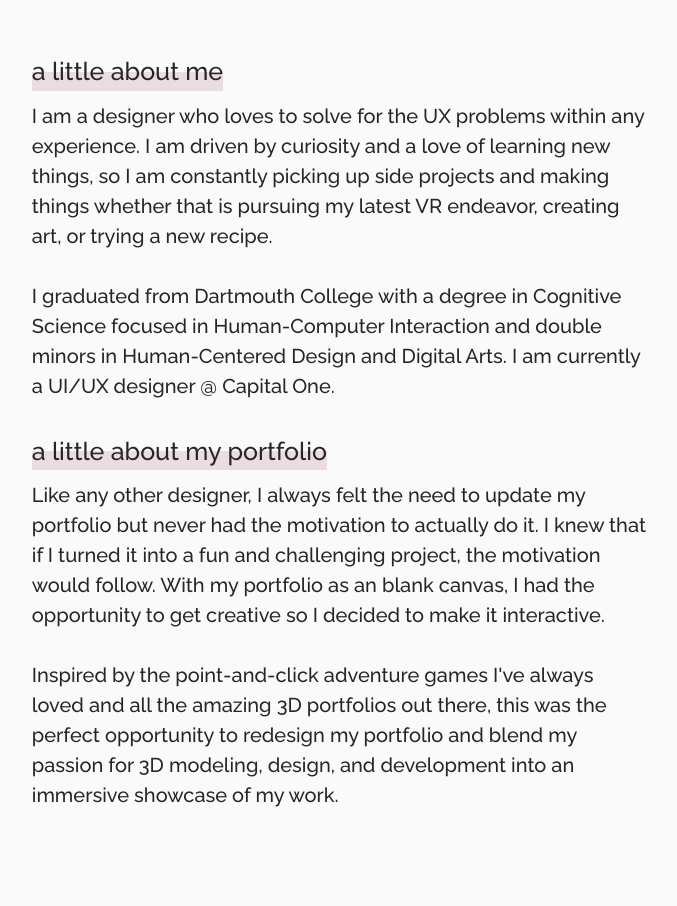
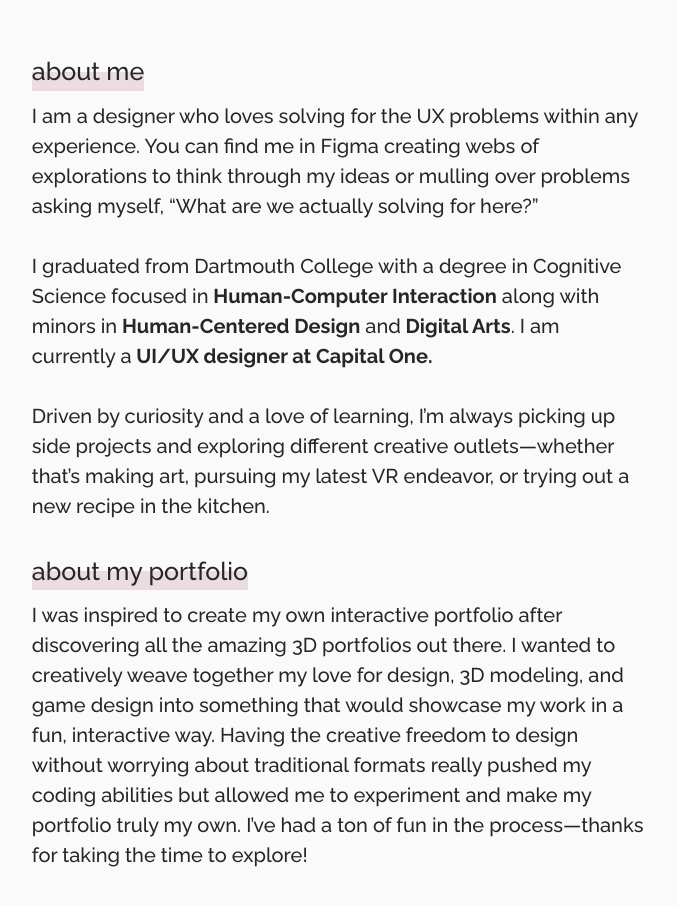
Before and after one commit to caxawu/updated-portfolio, a React (Vite) app: page / in a window 1280 px wide. Shown: the part 1200-2106 px from the top of the page, without its empty margins (301-978 px from the left). Built offline with nearby package versions, Linux system fonts and the light colour scheme.

Commit message:
updated copy of about me

```diff
--- a/src/staticPages/About.jsx
+++ b/src/staticPages/About.jsx
@@ -35,7 +35,7 @@ const About = () => {
               <div className='option-and-arrow'>
                 <div className='labels'>
                   <div className='highlight-pink text-title spacing-05'>Interactive portfolio</div>
-                  <div className='label-secondary light'> Click around the room to <br />explore my projects</div>
+                  <div className='label-secondary light'> Click around the room to<br />explore my projects in 3D</div>
                 </div>
                 <img src={loopyArrow} alt='dotted arrow' loading='eager' className='loopy-arrow' />
               </div>
@@ -50,7 +50,7 @@ const About = () => {
             <div className='option'>
               <div className='labels'>
                 <div className='highlight-pink text-title spacing-05'>Static portfolio</div>
-                <div className='label-secondary light'>Learn about my projects <br />without all the website-iness</div>
+                <div className='label-secondary light'>Learn about my projects <br />without the extra dimension</div>
               </div>
               <img
               src={placeholderStatic}
@@ -78,27 +78,31 @@ const About = () => {
       <div className='bottom-container' id='about-me'>
       <img src={profilePic} alt='Profile picture' loading='eager' />
         <div className='text'>
-          <div className='highlight-pink text-secondary'>a little about me</div>
+          <div className='highlight-pink text-secondary'>about me</div>
           <div className='bio'>
-            I am a designer who loves to solve for the UX problems within any experience. I am driven by curiosity and a
-            love of learning new things, so I am constantly picking up side projects and making things whether that is
-            pursuing my latest VR endeavor, creating art, or trying a new recipe.
+          I am a designer who loves solving for the UX problems within any experience. You can find me in Figma creating
+          webs of explorations to think through my ideas or mulling over problems asking myself, “What are we actually
+          solving for here?”
             <br /><br />
-            I graduated from Dartmouth College with a degree in Cognitive Science focused in Human-Computer Interaction
-            and double minors in Human-Centered Design and Digital Arts. I am currently a UI/UX designer @ Capital One.
+            I graduated from Dartmouth College with a degree in Cognitive Science focused in
+            <span className='bold'> Human-Computer Interaction</span> along with minors in
+            <span className='bold'> Human-Centered Design</span> and
+            <span className='bold'> Digital Arts</span>. I am currently a
+            <span className='bold'> UI/UX designer at Capital One.</span>
+            <br /><br />
+            Driven by curiosity and a love of learning, I’m always picking up side projects and exploring different
+            creative outlets—whether that’s making art, pursuing my latest VR endeavor, or trying out a new recipe
+            in the kitchen.
           </div>
         </div>
         <div className='text'>
-          <div className='highlight-pink text-secondary'>a little about my portfolio</div>
+          <div className='highlight-pink text-secondary'>about my portfolio</div>
           <div className='bio'>
-          Like any other designer, I always felt the need to update my portfolio but never had the motivation to actually
-          do it. I knew that if I turned it into a fun and challenging project, the motivation would follow.
-          With my portfolio as an blank canvas, I had the opportunity to get creative so I decided to make it
-          interactive.
-          <br /><br />
-          Inspired by the point-and-click adventure games I've always loved and all the amazing 3D portfolios
-          out there, this was the perfect opportunity to redesign my portfolio and blend my passion for 3D modeling,
-          design, and development into an immersive showcase of my work.
+          I was inspired to create my own interactive portfolio after discovering all the amazing 3D portfolios out there.
+          I wanted to creatively weave together my love for design, 3D modeling, and game design into something that would
+          showcase my work in a fun, interactive way. Having the creative freedom to design without worrying about
+          traditional formats really pushed my coding abilities but allowed me to experiment and make my portfolio truly
+          my own. I’ve had a ton of fun in the process—thanks for taking the time to explore!
           </div>
         </div>
       </div>
```
